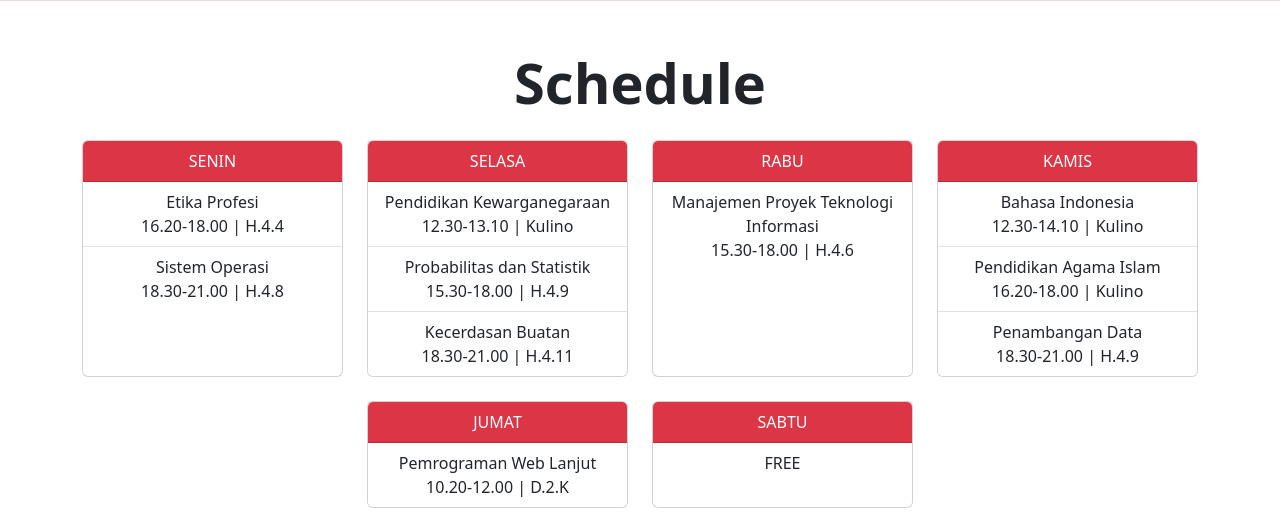
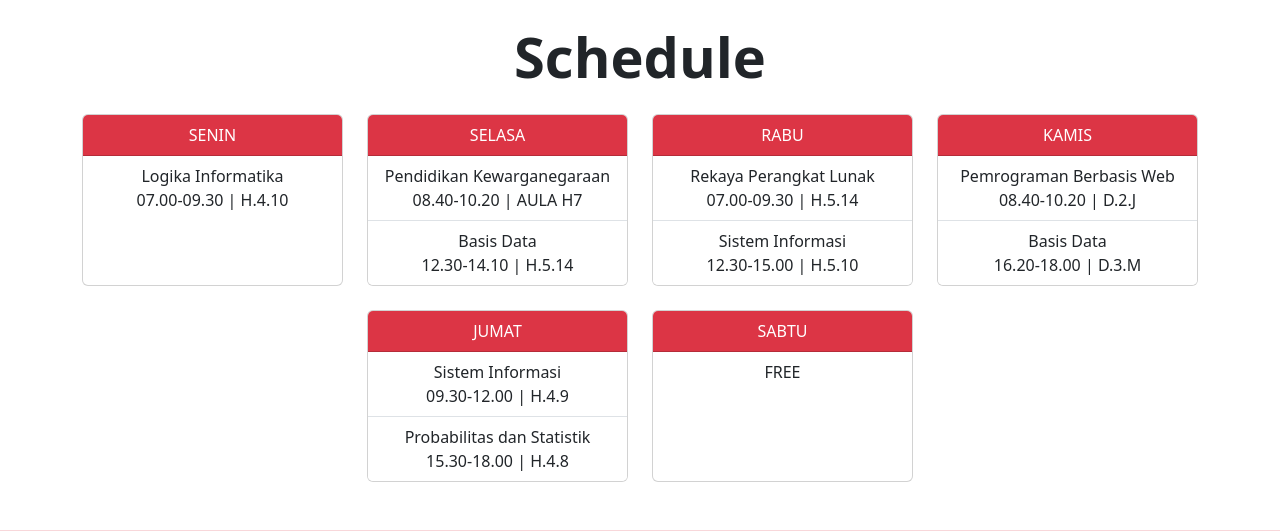
Before and after one commit to Akmalwizdom/dailyjournal, a PHP site: page / in a window 1280 px wide. Shown: the part 1612-2143 px from the top of the page. Run offline with PHP 8.4, Linux system fonts and the light colour scheme; data that the repository does not hold is empty; a stand-in replaces the project's code that opens the database connection.

Commit message:
ubah konten

```diff
--- a/index.php
+++ b/index.php
@@ -18,7 +18,7 @@ include "koneksi.php";
     rel="stylesheet"
     integrity="sha384-T3c6CoIi6uLrA9TneNEoa7RxnatzjcDSCmG1MXxSR1GAsXEV/Dwwykc2MPK8M2HN"
     crossorigin="anonymous" />
-    <script src="https://ajax.googleapis.com/ajax/libs/jquery/3.7.1/jquery.min.js"></script>
+  <script src="https://ajax.googleapis.com/ajax/libs/jquery/3.7.1/jquery.min.js"></script>
 </head>
 
 <body>
@@ -79,7 +79,7 @@ include "koneksi.php";
   <section id="hero" class="text-center p-5 bg-danger-subtle text-sm-start">
     <div class="container">
       <div class="d-sm-flex flex-sm-row-reverse align-items-center">
-        <img src="img/banner.jpg" class="img-fluid" width="300" />
+        <img src="img/Hero_img.jpg" class="img-fluid" width="300" />
         <div>
           <h1 class="fw-bold display-4">
             Create Memories, Save Memories, Everyday
@@ -137,16 +137,19 @@ include "koneksi.php";
       <div id="carouselExample" class="carousel slide">
         <div class="carousel-inner">
           <div class="carousel-item active">
-            <img src="img/gal1.jpg" class="d-block w-100" alt="..." />
+            <img src="img/Galeri1.jpg" class="d-block w-100" alt="..." />
           </div>
           <div class="carousel-item">
-            <img src="img/gal2.jpg" class="d-block w-100" alt="..." />
+            <img src="img/Galeri2.jpg" class="d-block w-100" alt="..." />
           </div>
           <div class="carousel-item">
-            <img src="img/gal4.jpg" class="d-block w-100" alt="..." />
+            <img src="img/Galeri3.jpg" class="d-block w-100" alt="..." />
           </div>
           <div class="carousel-item">
-            <img src="img/gal5.jpg" class="d-block w-100" alt="..." />
+            <img src="img/Galeri4.jpg" class="d-block w-100" alt="..." />
+          </div>
+          <div class="carousel-item">
+            <img src="img/Galeri5.jpg" class="d-block w-100" alt="..." />
           </div>
         </div>
         <button
@@ -179,10 +182,8 @@ include "koneksi.php";
             <div class="card-header bg-danger text-white">SENIN</div>
             <ul class="list-group list-group-flush">
               <li class="list-group-item">
-                Etika Profesi<br />16.20-18.00 | H.4.4
-              </li>
-              <li class="list-group-item">
-                Sistem Operasi<br />18.30-21.00 | H.4.8
+                Logika Informatika <br />
+                07.00-09.30 | H.4.10
               </li>
             </ul>
           </div>
@@ -192,13 +193,12 @@ include "koneksi.php";
             <div class="card-header bg-danger text-white">SELASA</div>
             <ul class="list-group list-group-flush">
               <li class="list-group-item">
-                Pendidikan Kewarganegaraan<br />12.30-13.10 | Kulino
+                Pendidikan Kewarganegaraan <br />
+                08.40-10.20 | AULA H7
               </li>
               <li class="list-group-item">
-                Probabilitas dan Statistik<br />15.30-18.00 | H.4.9
-              </li>
-              <li class="list-group-item">
-                Kecerdasan Buatan<br />18.30-21.00 | H.4.11
+                Basis Data <br />
+                12.30-14.10 | H.5.14
               </li>
             </ul>
           </div>
@@ -208,7 +208,12 @@ include "koneksi.php";
             <div class="card-header bg-danger text-white">RABU</div>
             <ul class="list-group list-group-flush">
               <li class="list-group-item">
-                Manajemen Proyek Teknologi Informasi<br />15.30-18.00 | H.4.6
+                Rekaya Perangkat Lunak <br />
+                07.00-09.30 | H.5.14
+              </li>
+              <li class="list-group-item">
+                Sistem Informasi <br />
+                12.30-15.00 | H.5.10
               </li>
             </ul>
           </div>
@@ -218,13 +223,12 @@ include "koneksi.php";
             <div class="card-header bg-danger text-white">KAMIS</div>
             <ul class="list-group list-group-flush">
               <li class="list-group-item">
-                Bahasa Indonesia<br />12.30-14.10 | Kulino
+                Pemrograman Berbasis Web <br />
+                08.40-10.20 | D.2.J
               </li>
               <li class="list-group-item">
-                Pendidikan Agama Islam<br />16.20-18.00 | Kulino
-              </li>
-              <li class="list-group-item">
-                Penambangan Data<br />18.30-21.00 | H.4.9
+                Basis Data <br />
+                16.20-18.00 | D.3.M
               </li>
             </ul>
           </div>
@@ -234,7 +238,12 @@ include "koneksi.php";
             <div class="card-header bg-danger text-white">JUMAT</div>
             <ul class="list-group list-group-flush">
               <li class="list-group-item">
-                Pemrograman Web Lanjut<br />10.20-12.00 | D.2.K
+                Sistem Informasi <br />
+                09.30-12.00 | H.4.9
+              </li>
+              <li class="list-group-item">
+                Probabilitas dan Statistik <br />
+                15.30-18.00 | H.4.8
               </li>
             </ul>
           </div>
@@ -257,7 +266,7 @@ include "koneksi.php";
       <div class="d-sm-flex align-items-center justify-content-center">
         <div class="p-3">
           <img
-            src="img/profil.png"
+            src="img/Profil.png"
             class="rounded-circle border shadow"
             width="300" />
         </div>
```
Also changed, not shown: img/Galeri1.jpg (added), img/Galeri2.jpg (added), img/Galeri3.jpg (added), img/Galeri4.jpg (added), img/Galeri5.jpg (added), img/Hero_img.jpg (added), img/Profil.png (added).
